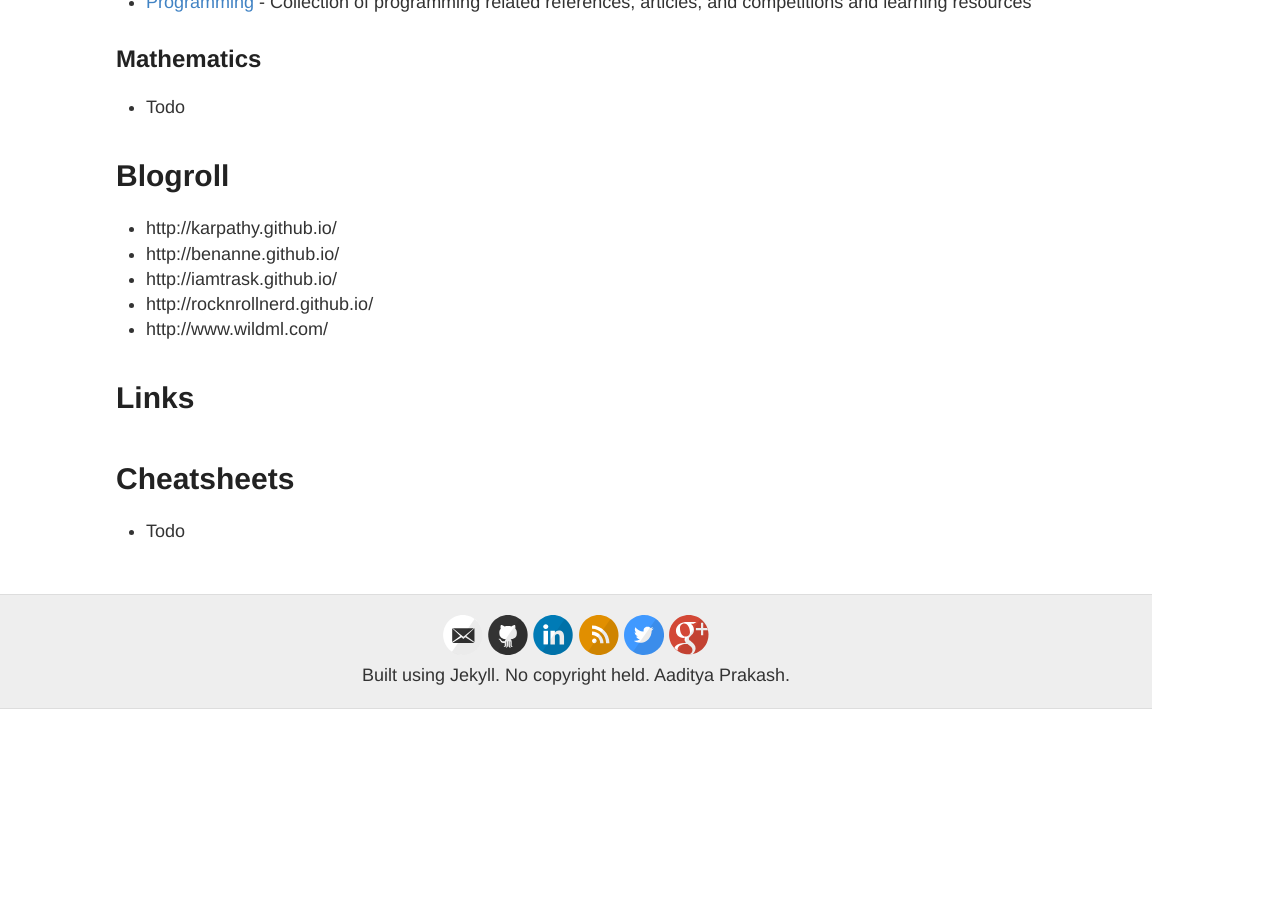
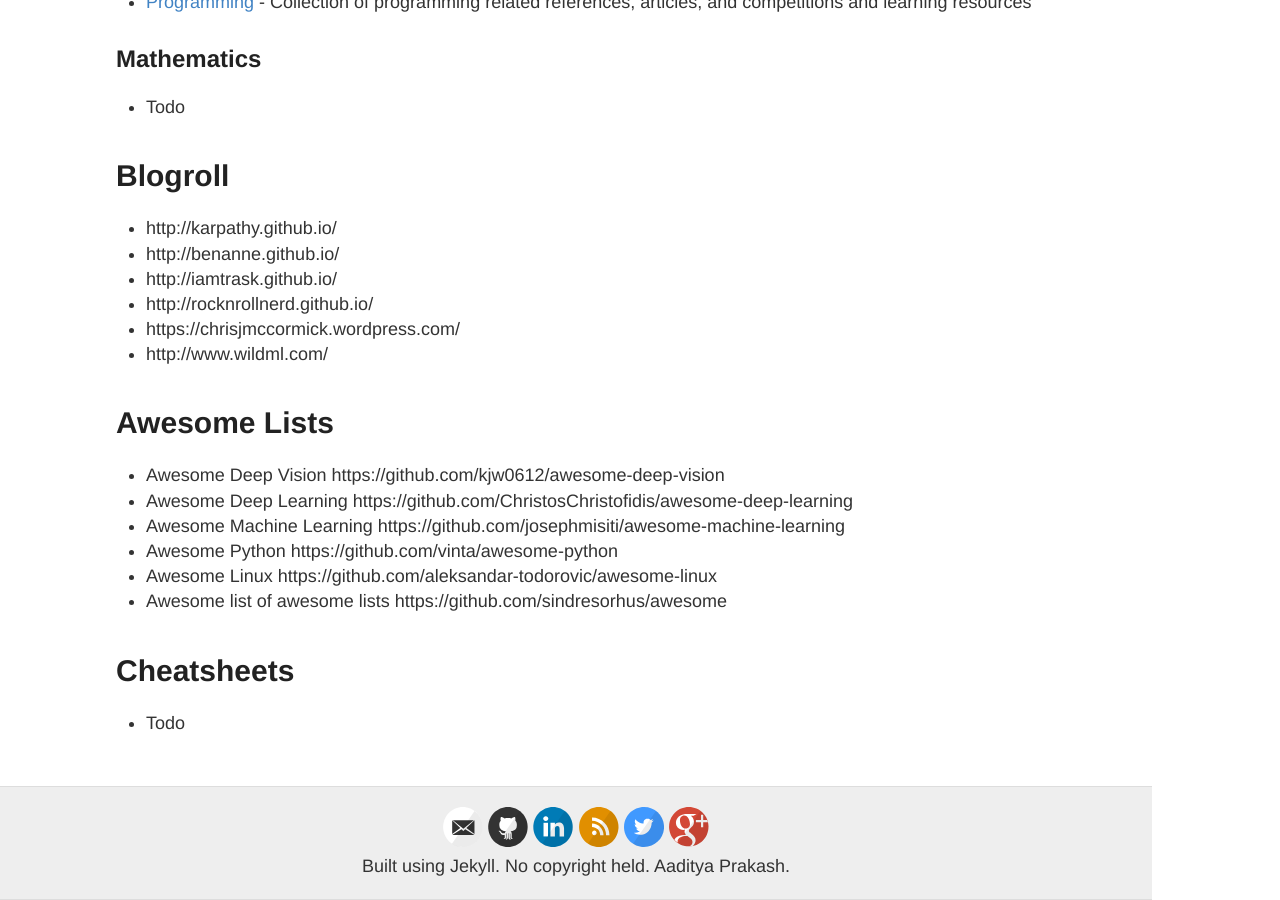
Before and after one commit to iamaaditya/iamaaditya.github.io, a Jekyll site: the page built from notes/index.md, in a window 1280 px wide and 900 px high, scrolled down 1073 px. Built offline with Jekyll 4.4.1, drawn with Linux system fonts in a browser that asks for light colours; Markdown is read by kramdown in place of the engine named in the settings; before the commit the page ends 1782 px from its top, so only the background shows below that.

Commit message:
added awesome links, and more sorting visualization

```diff
--- a/notes/index.md
+++ b/notes/index.md
@@ -39,9 +39,16 @@ If you however prefer to email, then :: aprakash   @     brandeis     .     edu
   * http://benanne.github.io/
   * http://iamtrask.github.io/
   * http://rocknrollnerd.github.io/
+  * https://chrisjmccormick.wordpress.com/
   * http://www.wildml.com/
 
-# Links
+# Awesome Lists
+  * Awesome Deep Vision https://github.com/kjw0612/awesome-deep-vision
+  * Awesome Deep Learning https://github.com/ChristosChristofidis/awesome-deep-learning
+  * Awesome Machine Learning https://github.com/josephmisiti/awesome-machine-learning
+  * Awesome Python https://github.com/vinta/awesome-python
+  * Awesome Linux https://github.com/aleksandar-todorovic/awesome-linux
+  * Awesome list of awesome lists https://github.com/sindresorhus/awesome
 
 # Cheatsheets
   * Todo
```
Also changed, not shown: notes/algorithms/index.md (+10 -0 lines).
